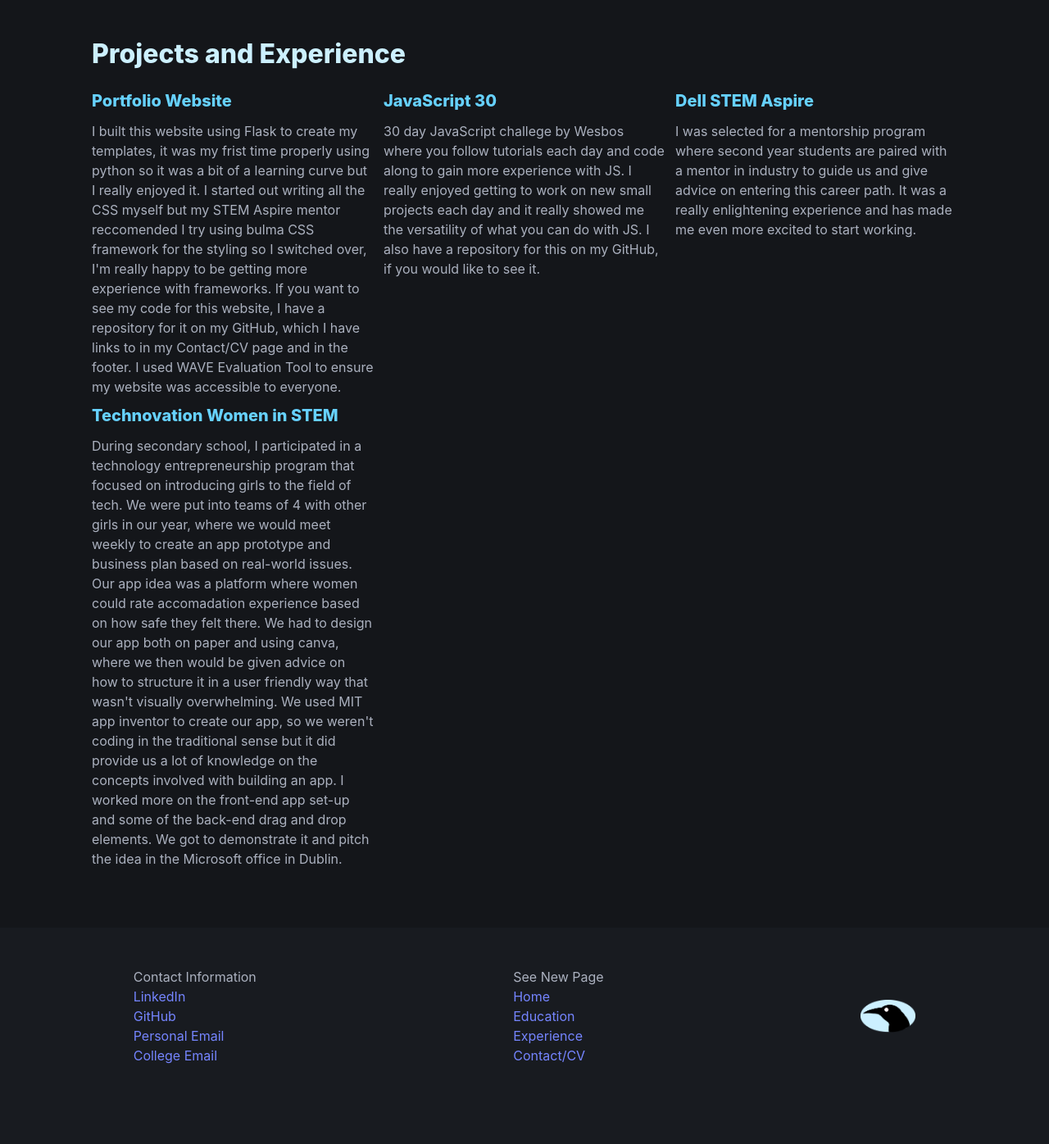
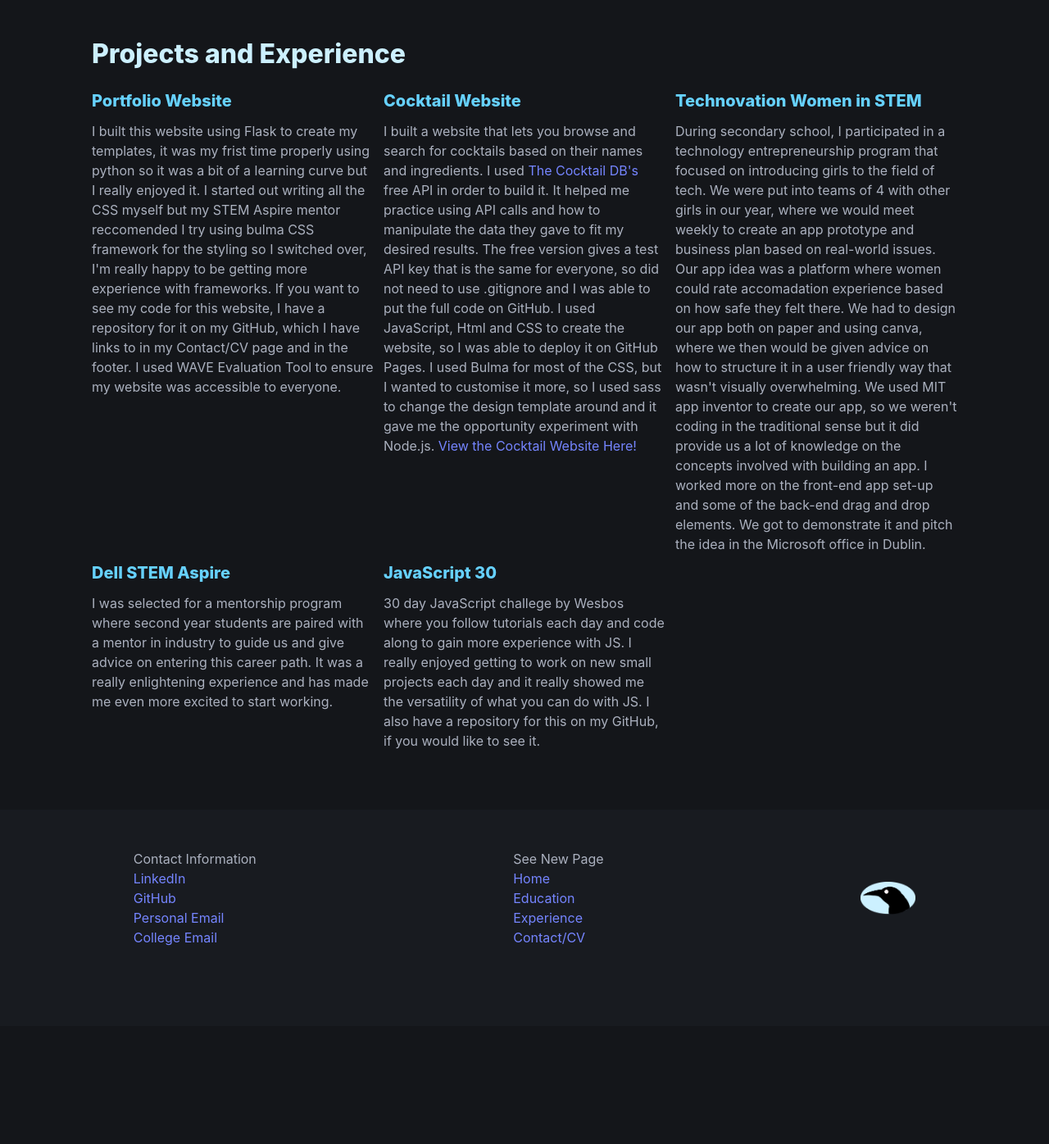
Before and after one commit to Raven-Wilson/PersonalProfile, a Flask app: page /experience in a window 1280 px wide. Shown: the part 52-1448 px from the top of the page at 82% size. After the commit the page ends 1206 px from the top, so only its background shows below. Run offline with Flask 3, Linux system fonts and the light colour scheme.

Commit message:
Added Project

```diff
--- a/templates/cv.html
+++ b/templates/cv.html
@@ -34,6 +34,9 @@
                     <a href="https://github.com/Raven-Wilson/PersonalProfile">Portfolio Website Repository</a>
                 </li>
                 <li>
+                    <a href="https://github.com/Raven-Wilson/TheCocktailDB">Cocktail Website Repository</a>
+                </li>
+                <li>
                     <a href="https://github.com/Raven-Wilson/JavaScript30">JavaScript 30 Repository</a>
                 </li>
             </ul>
--- a/templates/experience.html
+++ b/templates/experience.html
@@ -20,17 +20,15 @@
                 to everyone.
             </p>
         </div>
-        <div class="cell">
-            <h3 class="is-size-5 has-text-info">JavaScript 30</h3>
-            <p>30 day JavaScript challege by Wesbos where you follow tutorials each day and code along to gain more experience with JS. I really enjoyed getting to work on new small projects
-                each day and it really showed me the versatility of what you can do with JS. I also have a repository for this on my GitHub, if you would like to see it.
+        <div>
+            <a href="https://raven-wilson.github.io/TheCocktailDB/index.html"><h3 class="is-size-5 has-text-info">Cocktail Website</h3> </a>
+            <p>I built a website that lets you browse and search for cocktails based on their names and ingredients. I used <a href="https://www.thecocktaildb.com/api.php">The Cocktail DB's</a>
+                free API in order to build it. It helped me practice using API calls and how to manipulate the data they gave to fit my desired results. The free version gives a
+                test API key that is the same for everyone, so did not need to use .gitignore and I was able to put the full code on GitHub. I used JavaScript, Html and CSS to create the
+                website, so I was able to deploy it on GitHub Pages. I used Bulma for most of the CSS, but I wanted to customise it more, so I used sass to change the design template around and
+                it gave me the opportunity experiment with Node.js. <a href="https://raven-wilson.github.io/TheCocktailDB/index.html">View the Cocktail Website Here!</a>
             </p>
-        </div>
-        <div class="cell">
-            <h3 class="is-size-5 has-text-info">Dell STEM Aspire</h3>
-            <p>I was selected for a mentorship program where second year students are paired with a mentor in industry to guide us and give advice on entering this career path.
-                It was a really enlightening experience and has made me even more excited to start working.
-            </p>
+
         </div>
         <div class="cell">
             <h3 class="is-size-5 has-text-info">Technovation Women in STEM</h3>
@@ -42,6 +40,18 @@
                 I worked more on the front-end app set-up and some of the back-end drag and drop elements. We got to demonstrate it and pitch the idea in the Microsoft office in Dublin.
             </p>
         </div>
+        <div class="cell">
+            <h3 class="is-size-5 has-text-info">Dell STEM Aspire</h3>
+            <p>I was selected for a mentorship program where second year students are paired with a mentor in industry to guide us and give advice on entering this career path.
+                It was a really enlightening experience and has made me even more excited to start working.
+            </p>
+        </div>
+        <div class="cell">
+            <h3 class="is-size-5 has-text-info">JavaScript 30</h3>
+            <p>30 day JavaScript challege by Wesbos where you follow tutorials each day and code along to gain more experience with JS. I really enjoyed getting to work on new small projects
+                each day and it really showed me the versatility of what you can do with JS. I also have a repository for this on my GitHub, if you would like to see it.
+            </p>
+        </div>
     </div>
 </div>
 
```
